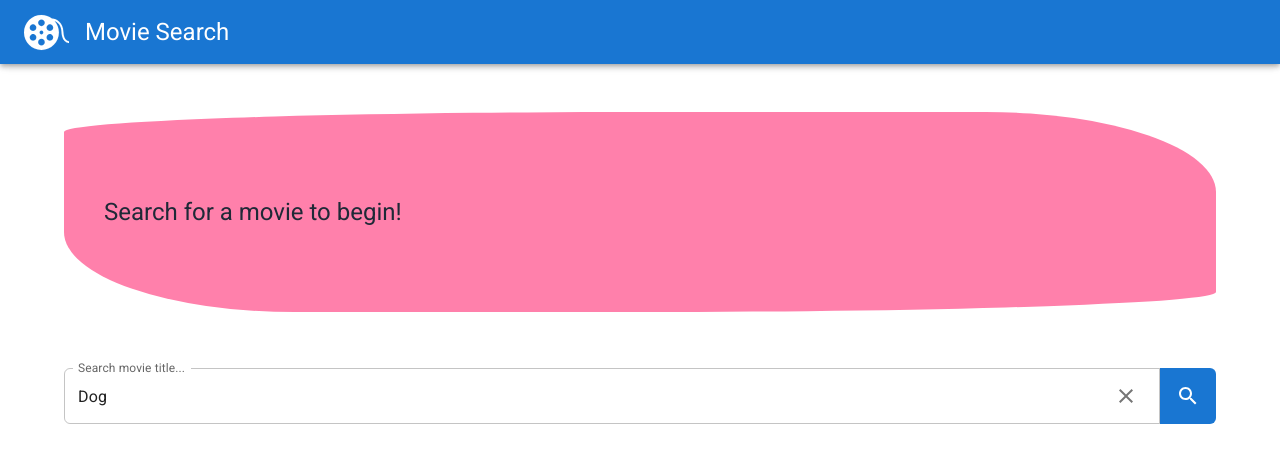
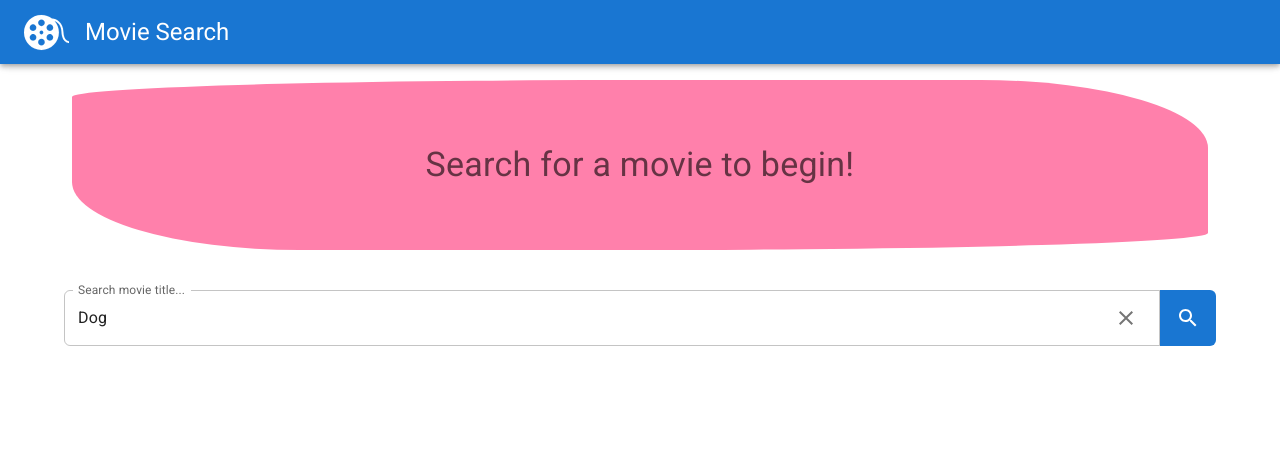
Before and after one commit to erikagaffney/movie-search-app, a React (Create React App) app: page / in a window 1280 px wide. Shown: the top 462 px of the page. Built offline with nearby package versions, Linux system fonts and the light colour scheme.

Commit message:
cleaning up main files and adding new styles

```diff
--- a/src/App.css
+++ b/src/App.css
@@ -5,3 +5,22 @@
 .search-text-field fieldset {
   border-radius: 6px 0 0 6px;
 }
+
+.movie-genre {
+  transform-origin: top;
+  text-transform: uppercase;
+  position: relative;
+}
+
+.movie-genre::after {
+  position: absolute;
+  content: ' ';
+  border-radius: 4px;
+  right: -8px;
+  top: 0;
+  width: 40px;
+  height: 100%;
+  /** how to not hard code this**/
+  background-color: #ff80ab;
+  transform: skewX(-20deg);
+}
--- a/src/App.js
+++ b/src/App.js
@@ -1,16 +1,16 @@
 import './App.css';
 import Container from '@mui/material/Container';
 import Header from './Header';
-import EmptySeach from './EmptySearch';
+import EmptySearch from './EmptySearch';
 
 function App() {
   const searchValue = 'Dog';
 
   return (
-    <Container maxWidth="lg">
+    <Container maxWidth="lg" sx={{ mb: 5 }}>
       <Header />
       <main>
-        <EmptySeach searchValue={searchValue} />
+        <EmptySearch searchValue={searchValue} />
       </main>
     </Container>
   );
--- a/src/EmptySearch.js
+++ b/src/EmptySearch.js
@@ -1,38 +1,38 @@
 import Grid from '@mui/material/Grid';
 import GridItem from '@mui/material/Grid';
+import Box from '@mui/material/Box';
 import Typography from '@mui/material/Typography';
 import './App.css';
 import SearchBar from './SearchBar';
+import { styled } from '@mui/material/styles';
+
+const AccentBox = styled('div')(({ theme }) => {
+  console.log(theme);
+  return theme.mixins.toolbar;
+});
 
 function EmptySearch({ searchValue }) {
   return (
-    <section className="empty-search-container">
-      <Grid container direction="column" sx={{ mt: 6 }}>
-        <GridItem
-          container
-          spacing={0}
-          alignItems="center"
+    <section>
+      <Box
         sx={{
-            height: 200,
-            p: 3,
-            mb: 3,
+          py: 8,
+          my: 2,
+          mx: 1,
           backgroundColor: 'secondary.main',
           borderRadius: '50% 20% / 10% 40%'
         }}
       >
         <Typography
-            variant="h5"
+          variant="h4"
           component="h2"
-            color="text.dark"
-            sx={{ textAlign: 'center', ml: 2, mr: 2 }}
+          color="text.secondary"
+          sx={{ textAlign: 'center', mx: 5 }}
         >
           Search for a movie to begin!
         </Typography>
-        </GridItem>
-        <GridItem>
+      </Box>
       <SearchBar searchValue={searchValue} />
-        </GridItem>
-      </Grid>
     </section>
   );
 }
--- a/src/SearchBar.js
+++ b/src/SearchBar.js
@@ -12,9 +12,9 @@ function SearchBar({ searchValue }) {
       <Grid
         container
         spacing={0}
+        sx={{ mt: 5 }}
         alignItems="center"
         wrap="nowrap"
-        sx={{ mt: 4 }}
       >
         <TextField
           fullWidth
@@ -35,6 +35,7 @@ function SearchBar({ searchValue }) {
         />
         <IconButton
           aria-label="search"
+          className="btn-search-submit"
           type="submit"
           sx={{
             backgroundColor: 'primary.main',
--- a/src/index.js
+++ b/src/index.js
@@ -15,8 +15,3 @@ root.render(
     </ThemeProvider>
   </React.StrictMode>
 );
-
-// If you want to start measuring performance in your app, pass a function
-// to log results (for example: reportWebVitals(console.log))
-// or send to an analytics endpoint. Learn more: https://bit.ly/CRA-vitals
-// reportWebVitals();
```
Lines whose indentation alone changed are shown as unchanged.
